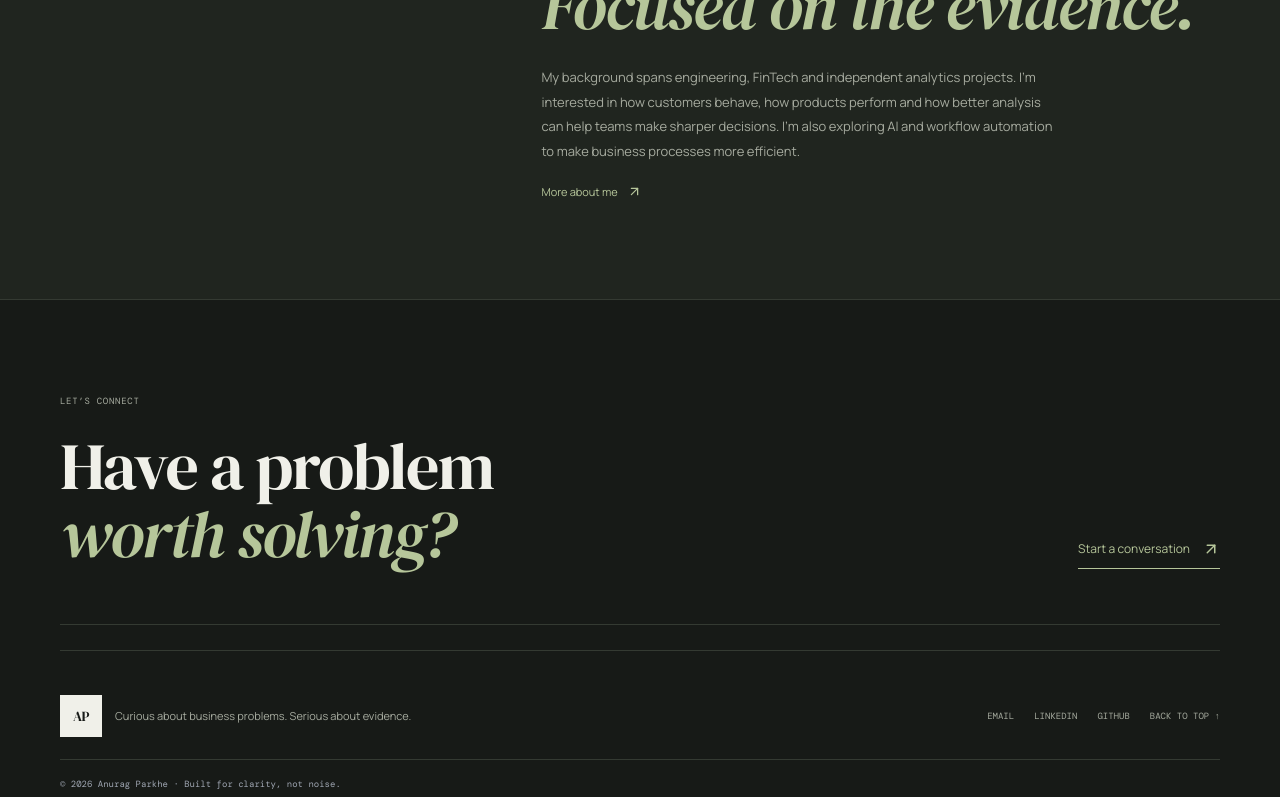
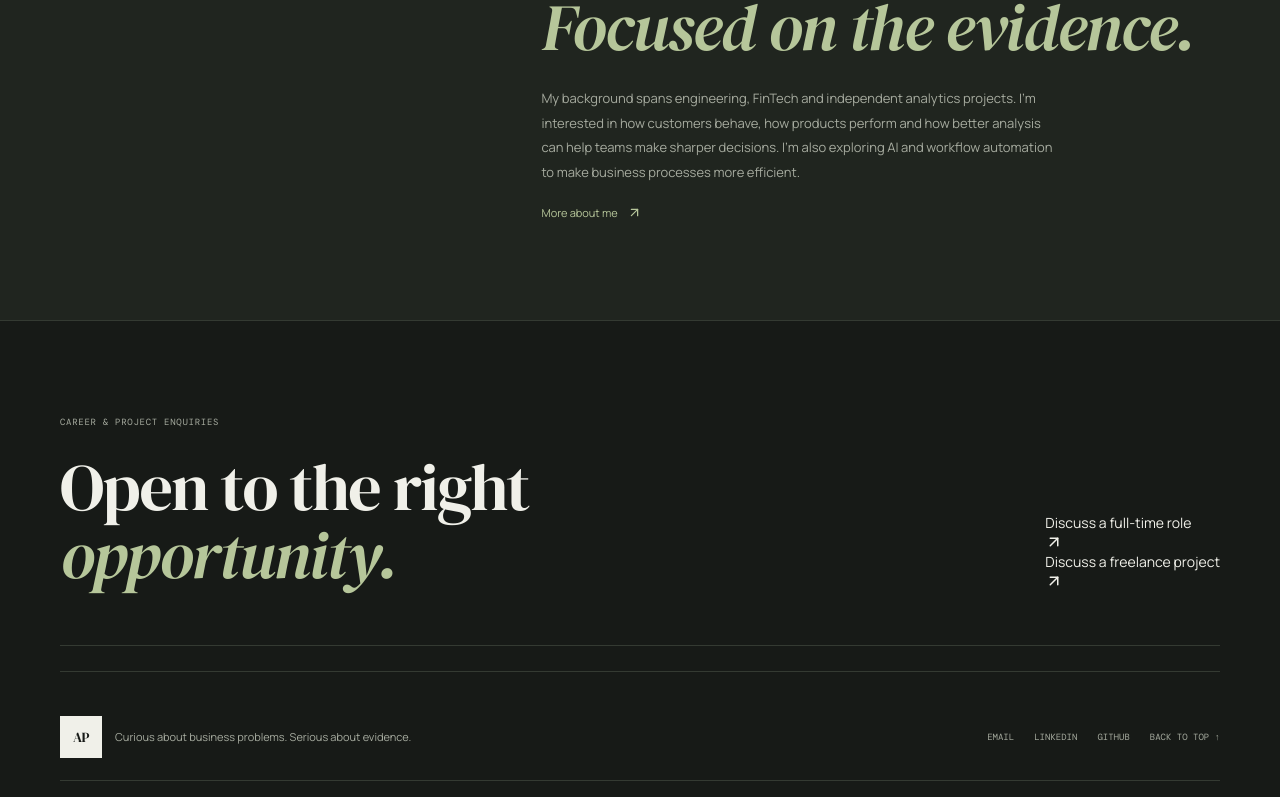
Before and after one commit to Anuragp7788/Anurag-portfolio, a React (Vite) app: page / in a window 1280 px wide. Shown: the part 1688-2485 px from the top of the page. Built offline with nearby package versions, Linux system fonts and the light colour scheme.

Commit message:
Make full-time opportunities primary while retaining freelance services

```diff
--- a/src/App.tsx
+++ b/src/App.tsx
@@ -86,6 +86,7 @@ function Home({ navigate, onOpenResume }: { navigate: (path: string) => void; on
           <Button onClick={() => navigate("/projects")}>Explore my work <ArrowUpRight size={16}/></Button>
           <button className="quiet-resume-link" onClick={onOpenResume}>View résumé <ArrowUpRight size={15}/></button>
         </div>
+        <p className="quiet-opportunity-note">Open to full-time roles · Also available for selected freelance projects</p>
         <div className="quiet-meta"><span>OPEN TO BUSINESS · DATA · OPERATIONS ROLES</span><span>SQL · PYTHON · POWER BI</span></div>
       </div>
       <div className="quiet-hero-space" aria-hidden="true"><span>ANALYTICS</span><i/></div>
@@ -108,8 +109,8 @@ function Home({ navigate, onOpenResume }: { navigate: (path: string) => void; on
     </section>
 
     <section className="quiet-contact page-shell">
-      <p className="quiet-label">LET’S CONNECT</p>
-      <div><h2>Have a problem<br/><em>worth solving?</em></h2><a href="mailto:anuragparkhe7755@gmail.com">Start a conversation <ArrowUpRight size={18}/></a></div>
+      <p className="quiet-label">CAREER & PROJECT ENQUIRIES</p>
+      <div><h2>Open to the right<br/><em>opportunity.</em></h2><div className="quiet-contact-actions"><a href="mailto:anuragparkhe7755@gmail.com?subject=Full-time%20opportunity">Discuss a full-time role <ArrowUpRight size={18}/></a><a href="mailto:anuragparkhe7755@gmail.com?subject=Freelance%20project">Discuss a freelance project <ArrowUpRight size={18}/></a></div></div>
     </section>
   </main>;
 }
@@ -163,7 +164,7 @@ function Services() {
     {n:"02",title:"Research & decision support",desc:"Structure an unclear business question, gather evidence and communicate what it means.",items:["Market and competitor research","Business and industry analysis","Customer and product research","Insight summaries and presentations"]},
     {n:"03",title:"Workflow automation & applied AI",desc:"Explore ways to reduce repetitive work by connecting business tools and data workflows.",items:["n8n workflow prototypes","API and webhook integrations","Document and data-processing workflows","LLM-assisted workflow prototypes"]}
   ];
-  return <main className="page-shell inner-page"><SectionHeading eyebrow="INDEPENDENT WORK / SERVICES" title="Practical help for business problems." description="I’m open to clearly scoped freelance, project-based and collaboration opportunities across analytics, research and workflow automation."/><div className="services-note"><span className="eyebrow">HOW I WORK</span><p>Start with the business question, agree on the deliverable and scope, then share progress and document assumptions. I only claim outcomes that can be verified.</p></div><div className="services-grid">{offers.map(x=><article className="service-card" key={x.n}><span className="eyebrow">{x.n} / SERVICE AREA</span><h2>{x.title}</h2><p>{x.desc}</p><ul className="rich-list">{x.items.map(item=><li key={item}><Check size={16}/>{item}</li>)}</ul></article>)}</div><div className="services-cta"><div><span className="eyebrow">HAVE A DEFINED PROJECT?</span><h2>Let’s discuss the problem<br/><em>and the right scope.</em></h2></div><a href="mailto:anuragparkhe7755@gmail.com">Discuss a project <ArrowUpRight size={17}/></a></div><p className="services-disclaimer">Independent services and developing capabilities are presented transparently. AI automation work is currently an area of active practice; production deployments and client results will be added only when completed and verified.</p></main>;
+  return <main className="page-shell inner-page"><SectionHeading eyebrow="INDEPENDENT WORK / SERVICES" title="Practical help for business problems." description="Alongside my search for a full-time role, I’m open to selected freelance and project-based work across analytics, research and workflow automation."/><div className="services-note"><span className="eyebrow">HOW I WORK</span><p>Start with the business question, agree on the deliverable and scope, then share progress and document assumptions. I only claim outcomes that can be verified.</p></div><div className="services-grid">{offers.map(x=><article className="service-card" key={x.n}><span className="eyebrow">{x.n} / SERVICE AREA</span><h2>{x.title}</h2><p>{x.desc}</p><ul className="rich-list">{x.items.map(item=><li key={item}><Check size={16}/>{item}</li>)}</ul></article>)}</div><div className="services-cta"><div><span className="eyebrow">LOOKING FOR A FULL-TIME TEAM MEMBER?</span><h2>I’m open to the right<br/><em>long-term opportunity.</em></h2></div><a href="mailto:anuragparkhe7755@gmail.com?subject=Full-time%20opportunity">Discuss a role <ArrowUpRight size={17}/></a></div><p className="services-disclaimer">Independent services and developing capabilities are presented transparently. AI automation work is currently an area of active practice; production deployments and client results will be added only when completed and verified.</p></main>;
 }
 function Experience({ navigate }: { navigate: (path: string) => void }) {
   const items=[{date:"MAY — JUL 2025",role:"Business & Data Analyst Intern",company:"Hightide · FinTech",points:["Worked on business and data analysis tasks related to options-trading tools and workflows.","Contributed to dashboards and reporting to communicate analytical information and support decisions."]},{date:"EARLY-STAGE PRODUCT EXPERIMENT",role:"Co-founder",company:"MentorQ Pro · EdTech",points:["Co-founded an early-stage EdTech initiative focused on mentoring and learner support.","Explored the customer problem, product direction and early demand-generation ideas."]},{date:"AUG 2024 — MAR 2025",role:"Senior Induction Mentor",company:"Student Counselling Services · IIT (BHU)",points:["Supported onboarding and mentoring for incoming students.","Helped coordinate communication and student support activities."]},{date:"JUL — OCT 2023",role:"Marketing Executive",company:"Spardha · IIT (BHU)",points:["Contributed to sponsorship outreach and partnership development.","Collaborated with the team on event marketing and external communication."]}];
```
